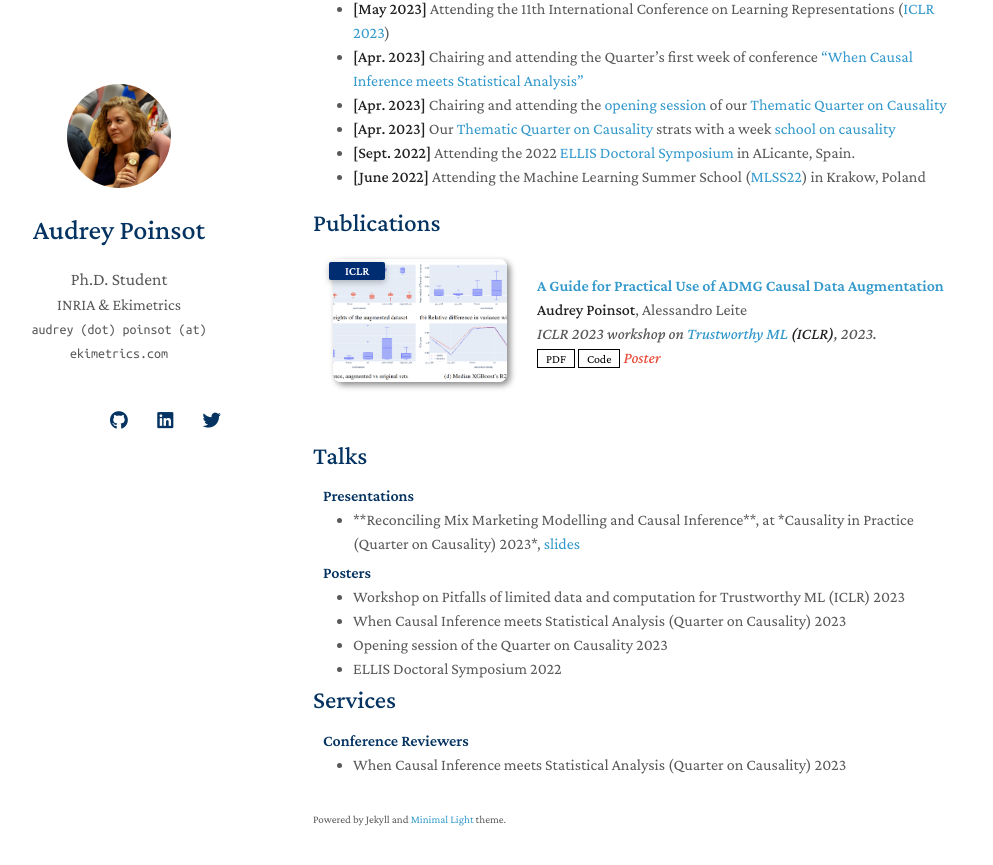
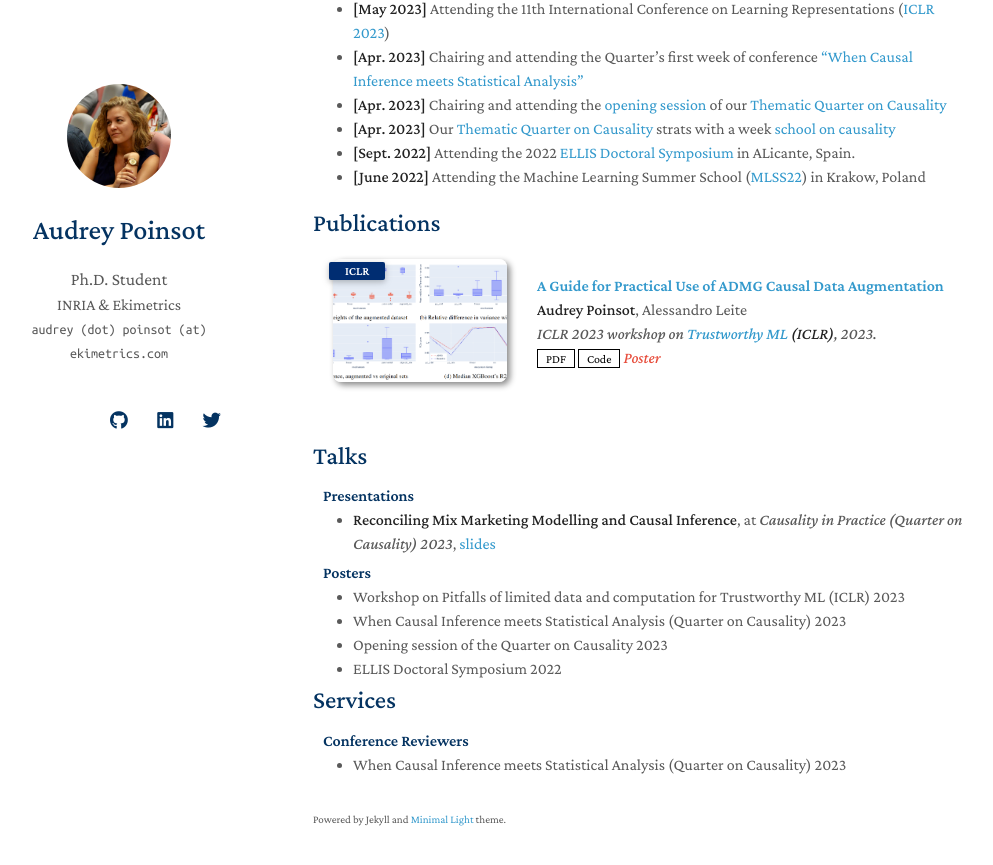
Before and after one commit to AudreyPoinsot/academic_website, a Jekyll site: the page built from index.md, in a window 1280 px wide and 900 px high, scrolled down 637 px. Shown: the top 865 px of the window, without its empty margins (157-1150 px from the left). Built offline with Jekyll 4.4.1, drawn with Linux system fonts in a browser that asks for light colours; nearby versions of some CDN libraries; a style sheet for code colours, icons or effects is not loaded; our own code applies the rules of GitHub Pages for plain Markdown files.

Commit message:
bold & italic changes

```diff
--- a/_includes/publications_and_talks.md
+++ b/_includes/publications_and_talks.md
@@ -34,7 +34,7 @@
 <h4 style="margin:0 10px 0;">Presentations</h4>
 
 <ul style="margin:0 0 5px;">
-  <li>**Reconciling Mix Marketing Modelling and Causal Inference**, at <a href="https://quarter-on-causality.github.io/practice/"><autocolor>*Causality in Practice (Quarter on Causality) 2023*</autocolor></a>, <a href="https://audreypoinsot.github.io/academic_website/assets/files/causality_in_practice_MMM_causality.pdf">slides</a></li>
+  <li><strong>Reconciling Mix Marketing Modelling and Causal Inference</strong>, at <em><a href="https://quarter-on-causality.github.io/practice/"><autocolor>Causality in Practice (Quarter on Causality) 2023</autocolor></a></em>, <a href="https://audreypoinsot.github.io/academic_website/assets/files/causality_in_practice_MMM_causality.pdf">slides</a></li>
 </ul>
 
 <h4 style="margin:0 10px 0;">Posters</h4>
```
